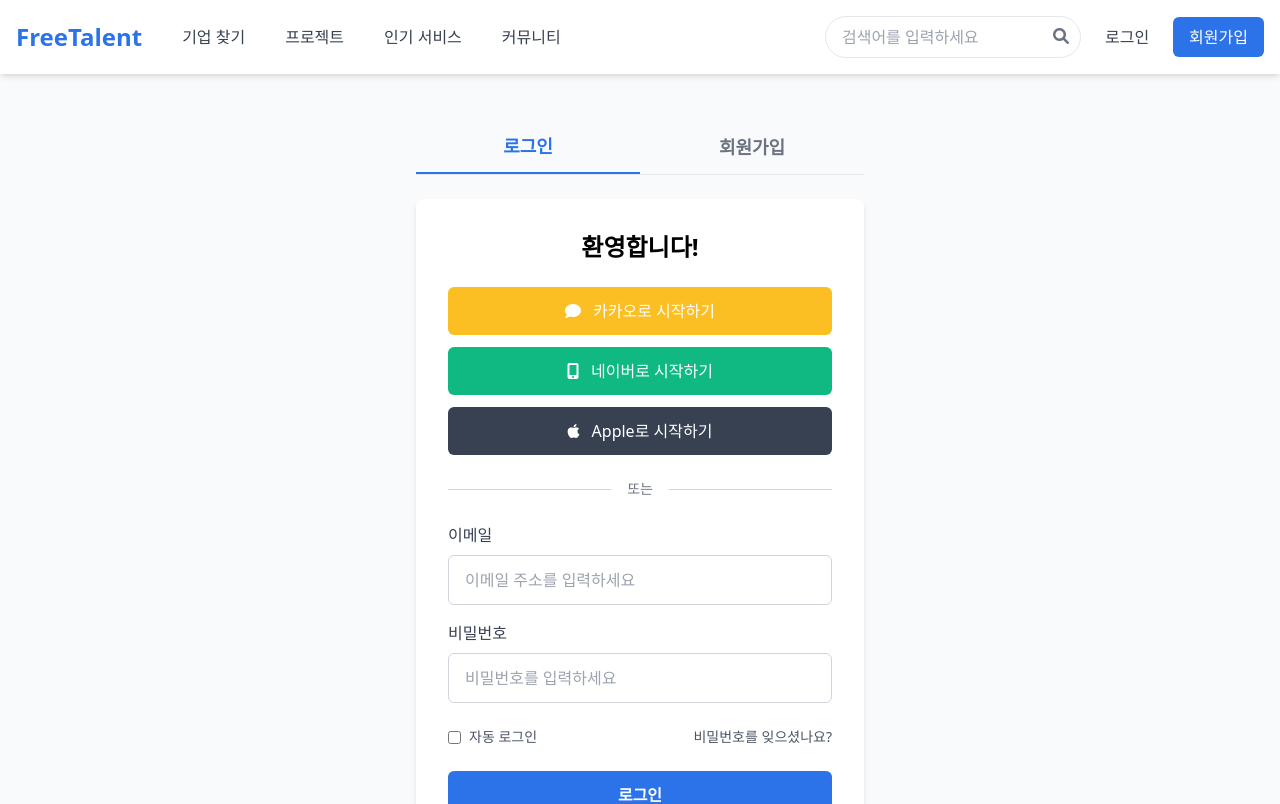
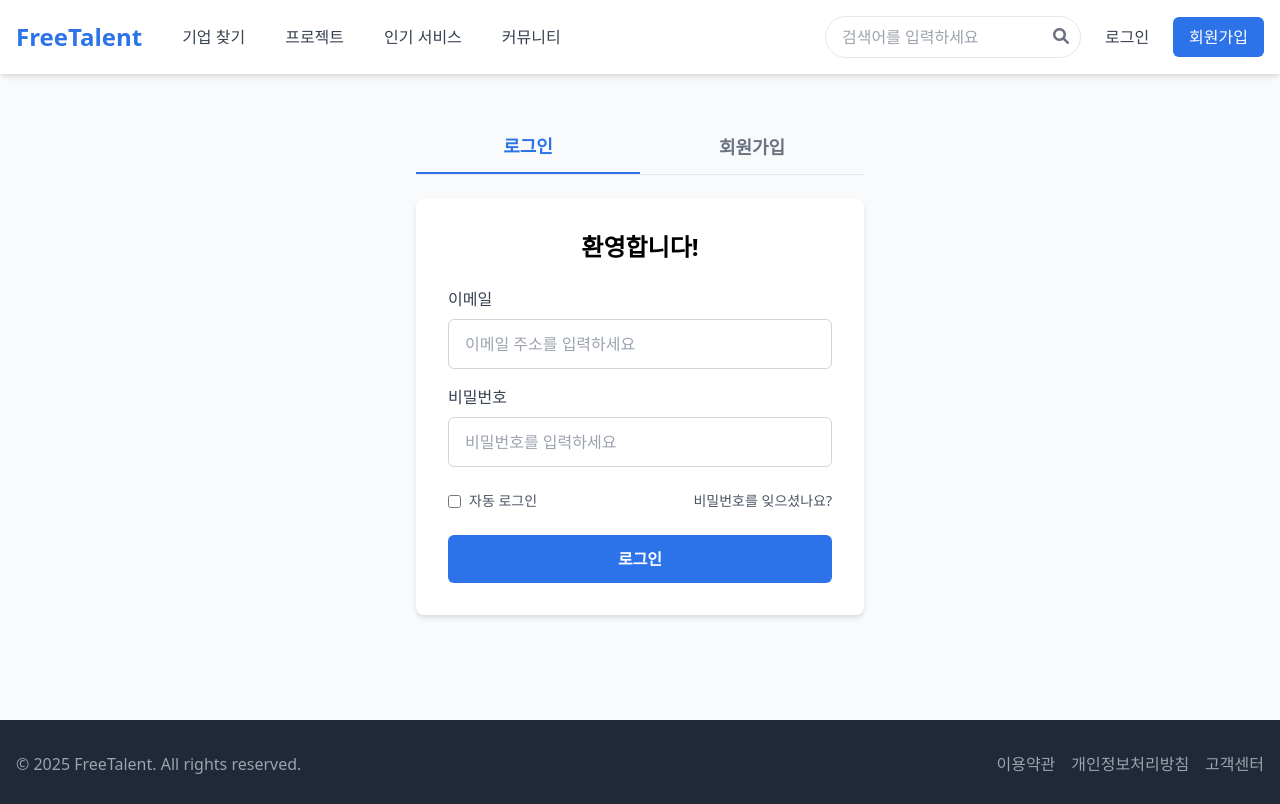
Before and after one commit to gmldms1871/data-service, a React (Create React App) app in the folder frontend/: page / in a window 1280 px wide. Shown: the top 804 px of the page. Built offline with nearby package versions, Linux system fonts and the light colour scheme.

Commit message:
프론트 수정

```diff
--- a/frontend/src/components/LoginForm.jsx
+++ b/frontend/src/components/LoginForm.jsx
@@ -32,28 +32,6 @@ function LoginForm() {
     return (
         <div className="bg-white p-8 rounded-lg shadow-md">
             <h2 className="text-2xl font-bold mb-6 text-center">환영합니다!</h2>
-
-            {/* 소셜 로그인 버튼 */}
-            <div className="flex flex-col space-y-3 mb-6">
-                <button className="social-btn flex items-center justify-center bg-yellow-400 text-white py-3 px-4 rounded-md w-full transition duration-300">
-                    <i className="fas fa-comment mr-3"></i>
-                    카카오로 시작하기
-                </button>
-                <button className="social-btn flex items-center justify-center bg-green-500 text-white py-3 px-4 rounded-md w-full transition duration-300">
-                    <i className="fas fa-mobile-alt mr-3"></i>
-                    네이버로 시작하기
-                </button>
-                <button className="social-btn flex items-center justify-center bg-gray-700 text-white py-3 px-4 rounded-md w-full transition duration-300">
-                    <i className="fab fa-apple mr-3"></i>
-                    Apple로 시작하기
-                </button>
-            </div>
-
-            <div className="flex items-center mb-6">
-                <div className="flex-grow border-t border-gray-300"></div>
-                <span className="mx-4 text-gray-500 text-sm">또는</span>
-                <div className="flex-grow border-t border-gray-300"></div>
-            </div>
 
             <form onSubmit={handleLogin}>
                 <div className="mb-4">
--- a/frontend/src/components/SignupForm.jsx
+++ b/frontend/src/components/SignupForm.jsx
@@ -99,28 +99,6 @@ function SignupForm() {
     return (
         <div className="bg-white p-8 rounded-lg shadow-md">
             <h2 className="text-2xl font-bold mb-6 text-center">회원가입</h2>
-
-            {/* 소셜 회원가입 버튼 */}
-            <div className="flex flex-col space-y-3 mb-6">
-                <button className="social-btn flex items-center justify-center bg-yellow-400 text-white py-3 px-4 rounded-md w-full transition duration-300">
-                    <i className="fas fa-comment mr-3"></i>
-                    카카오로 가입하기
-                </button>
-                <button className="social-btn flex items-center justify-center bg-green-500 text-white py-3 px-4 rounded-md w-full transition duration-300">
-                    <i className="fas fa-mobile-alt mr-3"></i>
-                    네이버로 가입하기
-                </button>
-                <button className="social-btn flex items-center justify-center bg-gray-700 text-white py-3 px-4 rounded-md w-full transition duration-300">
-                    <i className="fab fa-apple mr-3"></i>
-                    Apple로 가입하기
-                </button>
-            </div>
-
-            <div className="flex items-center mb-6">
-                <div className="flex-grow border-t border-gray-300"></div>
-                <span className="mx-4 text-gray-500 text-sm">또는</span>
-                <div className="flex-grow border-t border-gray-300"></div>
-            </div>
 
             <form onSubmit={handleSignup}>
                 <div className="mb-4">
--- a/frontend/src/pages/MainPage.jsx
+++ b/frontend/src/pages/MainPage.jsx
@@ -1,6 +1,8 @@
 import React from 'react';
 import Navbar from '../components/Navbar';
 import Footer from '../components/Footer';
+
+//ToDo 메인페이지 접근이 로그인 안했을 때에도 접근이 가능함(navbar에 로고 눌렀을 때)
 
 function MainPage() {
     return (
```
